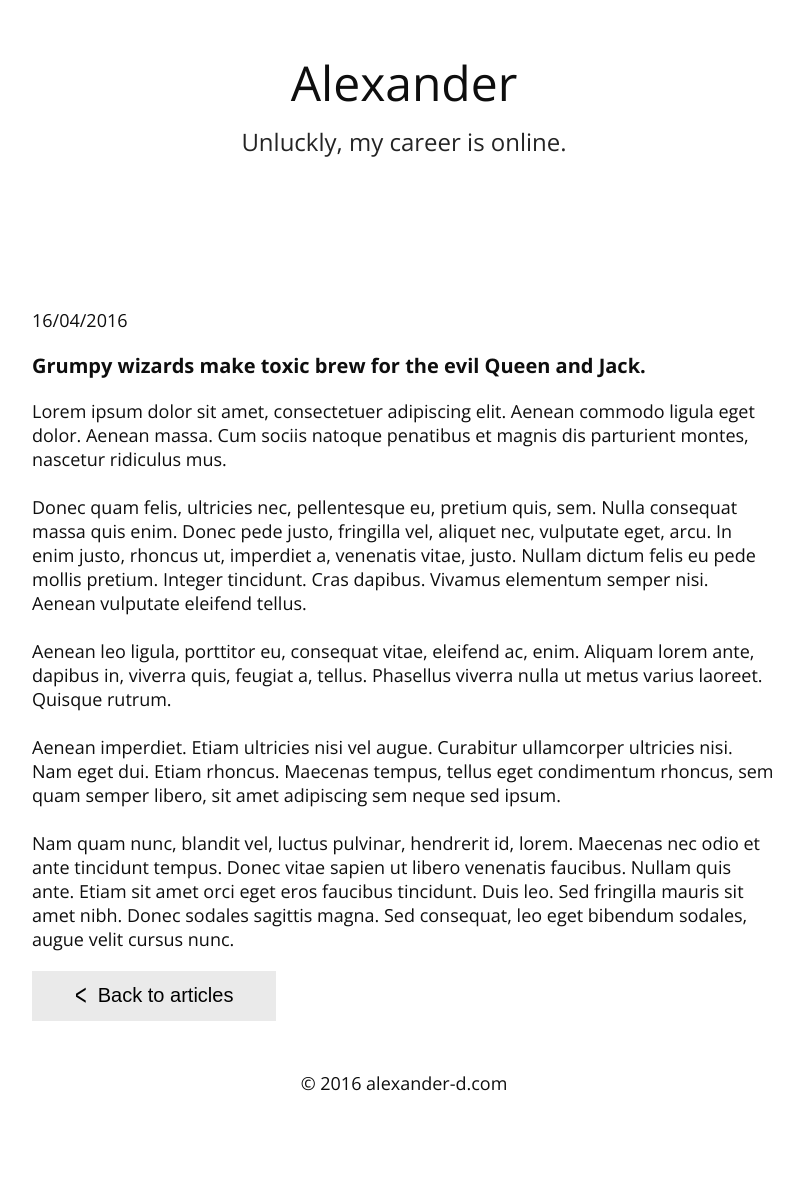
After one commit to alexander-d-com/alexander-d, a PHP site: page /article.html in a window 1280 px wide. The commit adds this page. Shown: the whole page, without its empty margins (236-1039 px from the left). Run offline with PHP 8.4, Linux system fonts and the light colour scheme.

Commit message:
single page template

```diff
--- /dev/null
+++ b/article.html
@@ -0,0 +1,46 @@
+<!DOCTYPE html>
+<html>
+  <head>
+    <meta charset="utf-8">
+    <meta http-equiv="X-UA-Compatible" content="IE=edge">
+    <meta name="viewport" content="width=device-width, initial-scale=1">
+    <title>Alexander D</title>
+    <link rel="stylesheet" href="css/style.css">
+  </head>
+  <body>
+    <div class="container">
+      <header>
+        <div class="title">Alexander</div>
+        <div class="sub-title">Unluckly, my career is online.</div>
+      </header>
+      <section class="article">
+        <div class="article-date">16/04/2016</div>
+        <div class="article-title">Grumpy wizards make toxic brew for the evil Queen and Jack.</div>
+        <div class="article-content">
+          Lorem ipsum dolor sit amet, consectetuer adipiscing elit. Aenean
+          commodo ligula eget dolor. Aenean massa. Cum sociis natoque penatibus
+          et magnis dis parturient montes, nascetur ridiculus mus.<br><br>Donec quam felis, ultricies nec, pellentesque eu, pretium quis, sem. Nulla
+          consequat massa quis enim. Donec pede justo, fringilla vel, aliquet nec,
+          vulputate eget, arcu.
+          In enim justo, rhoncus ut, imperdiet a, venenatis vitae, justo. Nullam
+          dictum felis eu pede mollis pretium. Integer tincidunt. Cras dapibus.
+          Vivamus elementum semper nisi. Aenean vulputate eleifend tellus.<br><br>Aenean leo ligula, porttitor eu, consequat vitae, eleifend ac, enim. Aliquam
+          lorem ante, dapibus in, viverra quis, feugiat a, tellus. Phasellus viverra
+          nulla ut metus varius laoreet. Quisque rutrum.<br><br>Aenean imperdiet. Etiam ultricies nisi vel augue. Curabitur ullamcorper
+          ultricies nisi. Nam eget dui. Etiam rhoncus. Maecenas tempus, tellus eget
+          condimentum rhoncus, sem quam semper libero, sit amet adipiscing sem
+          neque sed ipsum.<br><br>Nam quam nunc, blandit vel, luctus pulvinar, hendrerit id, lorem.
+          Maecenas nec odio et ante tincidunt tempus. Donec vitae sapien ut libero
+          venenatis faucibus. Nullam quis ante. Etiam sit amet orci eget eros
+          faucibus tincidunt. Duis leo. Sed fringilla mauris sit amet nibh. Donec
+          sodales sagittis magna. Sed consequat, leo eget bibendum sodales, augue
+          velit cursus nunc.
+        </div><a href="index.html">
+          <button type="button" class="btn-backToList"> <span class="stretch">< &nbsp;</span>Back to articles</button></a>
+      </section>
+      <footer>
+        <div class="footer-text">© 2016 alexander-d.com</div>
+      </footer>
+    </div>
+  </body>
+</html>
--- a/css/style.css
+++ b/css/style.css
@@ -122,18 +122,30 @@ section.article .article-content {
   margin-bottom: 1.11em;
 }
 
+section.article .article-date {
+  font-size: 1.125rem;
+  margin-bottom: 1.11em;
+}
+
 section.article button.btn-read-more {
   width: 9.375rem;
   font-size: 1.125rem;
 }
 
-button.btn-pagination {
+button.btn-pagination,
+button.btn-backToList {
   font-size: 1.25rem;
 }
 
-button.btn-pagination span.stretch {
+button.btn-pagination span.stretch,
+button.btn-backToList span.stretch {
   display: inline-block;
   transform: scaleY(1.5);
+}
+
+button.btn-backToList {
+  width: 12.22em;
+  text-align: center;
 }
 
 footer {
--- a/css/style.sass
+++ b/css/style.sass
@@ -28,16 +28,25 @@ section.article
     font-size: 1.125rem
     margin-bottom: 1.11em
 
+  .article-date
+    font-size: 1.125rem
+    margin-bottom: 1.11em
+
   button.btn-read-more
     width: 9.375rem
     font-size: 1.125rem
 
-button.btn-pagination
+button.btn-pagination,
+button.btn-backToList
   font-size: 1.25rem
 
   span.stretch
     display: inline-block
     transform: scaleY(1.5)
+
+button.btn-backToList
+  width: 12.22em
+  text-align: center
 
 footer
   margin-bottom: 5.55em
```
Also changed, not shown: article.jade (added, +42 -0 lines), assets/mixins.jade (+8 -5 lines), index.html (+13 -14 lines), 2 other files.
